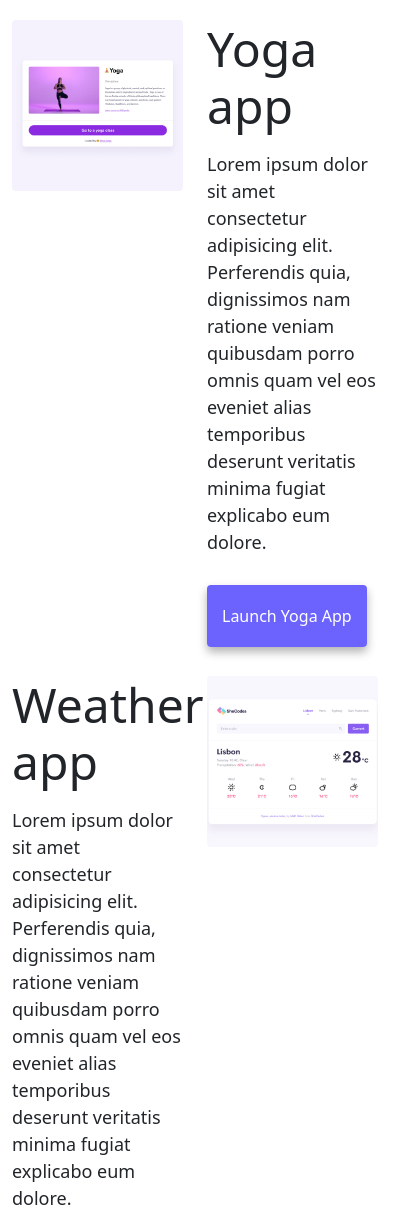
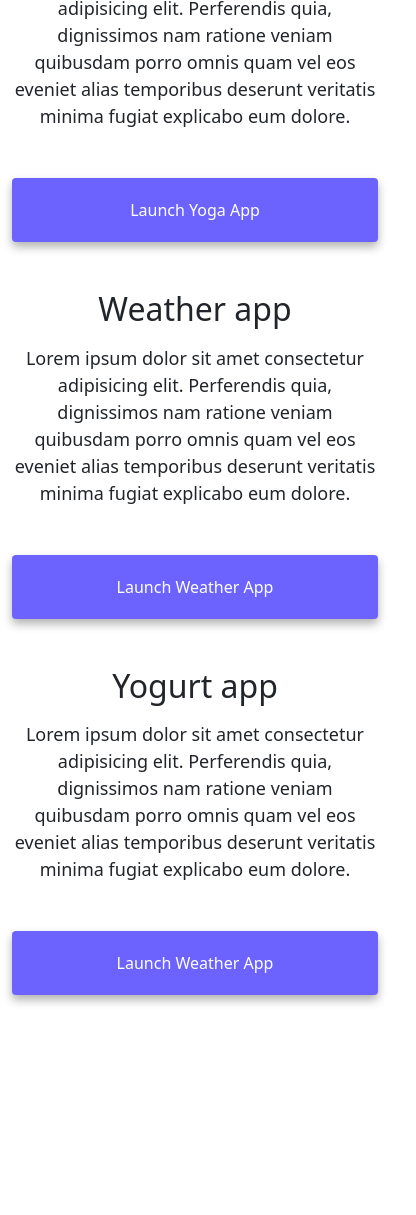
Before and after one commit to ChaneaHamilton/portfolio, a plain HTML site: page index.html in a window 390 px wide. Shown: the part 620-1835 px from the top of the page, 416 px wide, since content can reach past the window. After the commit the page ends 1645 px from the top, so only its background shows below. Drawn offline with nearby package versions, Linux system fonts and the light colour scheme.

Commit message:
made website more responsive

```diff
--- a/css/style.css
+++ b/css/style.css
@@ -6,6 +6,7 @@
 
 body {
   margin-top: 100px;
+  margin-bottom: 30px;
 }
 
 h1,
@@ -86,3 +87,20 @@ p {
 .email-link:hover {
   text-decoration: underline;
 }
+@media (max-width: 576px) {
+  h1 {
+    font-size: 48px;
+    line-height: 1.5;
+  }
+  h2 {
+    font-size: 32px;
+    text-align: center;
+  }
+  p {
+    text-align: center;
+  }
+  .project-link {
+    display: block;
+    text-align: center;
+  }
+}
--- a/index.html
+++ b/index.html
@@ -17,6 +17,10 @@
       crossorigin="anonymous"
     ></script>
     <link rel="stylesheet" href="/css/style.css" />
+    <meta
+      name="description"
+      content="Chanea Hamilton is a front-end developer based in America, check out her projects."
+    />
   </head>
   <body>
     <nav class="navbar navbar-expand-lg navbar-light bg-light fixed-top">
@@ -73,14 +77,14 @@
     </div>
     <div class="container">
       <div class="row">
-        <div class="col-6">
+        <div class="col-sm-6">
           <img
             src="/images/yoga.png"
-            class="img-fluid rounded"
+            class="img-fluid rounded d-none d-sm-block"
             alt="yoga project"
           />
         </div>
-        <div class="col-6">
+        <div class="col-sm-6">
           <h2 class="mb-3">Yoga app</h2>
           <p>
             Lorem ipsum dolor sit amet consectetur adipisicing elit. Perferendis
@@ -89,14 +93,14 @@
             explicabo eum dolore.
           </p>
           <div class="mt-5">
-            <a href="#" class="primary-link" title="yoga project"
+            <a href="#" class="primary-link project-link" title="yoga project"
               >Launch Yoga App</a
             >
           </div>
         </div>
       </div>
       <div class="row mt-5">
-        <div class="col-6">
+        <div class="col-sm-6">
           <h2 class="mb-3">Weather app</h2>
           <p>
             Lorem ipsum dolor sit amet consectetur adipisicing elit. Perferendis
@@ -105,28 +109,31 @@
             explicabo eum dolore.
           </p>
           <div class="mt-5">
-            <a href="#" class="primary-link" title="weather project"
+            <a
+              href="#"
+              class="primary-link project-link"
+              title="weather project"
               >Launch Weather App</a
             >
           </div>
         </div>
-        <div class="col-6">
+        <div class="col-sm-6">
           <img
             src="/images/weather.png"
-            class="img-fluid rounded"
+            class="img-fluid rounded d-none d-sm-block"
             alt="weather project"
           />
         </div>
       </div>
       <div class="row mt-5">
-        <div class="col-6">
+        <div class="col-sm-6">
           <img
             src="/images/yogurt.png"
-            class="img-fluid rounded"
+            class="img-fluid rounded d-none d-sm-block"
             alt="yogurt project"
           />
         </div>
-        <div class="col-6">
+        <div class="col-sm-6">
           <h2 class="mb-3" title="yogurt app">Yogurt app</h2>
           <p>
             Lorem ipsum dolor sit amet consectetur adipisicing elit. Perferendis
@@ -135,7 +142,7 @@
             explicabo eum dolore.
           </p>
           <div class="mt-5">
-            <a href="#" class="primary-link" title="weather app"
+            <a href="#" class="primary-link project-link" title="weather app"
               >Launch Weather App</a
             >
           </div>
```
Also changed, not shown: about.html (+3 -3 lines).
